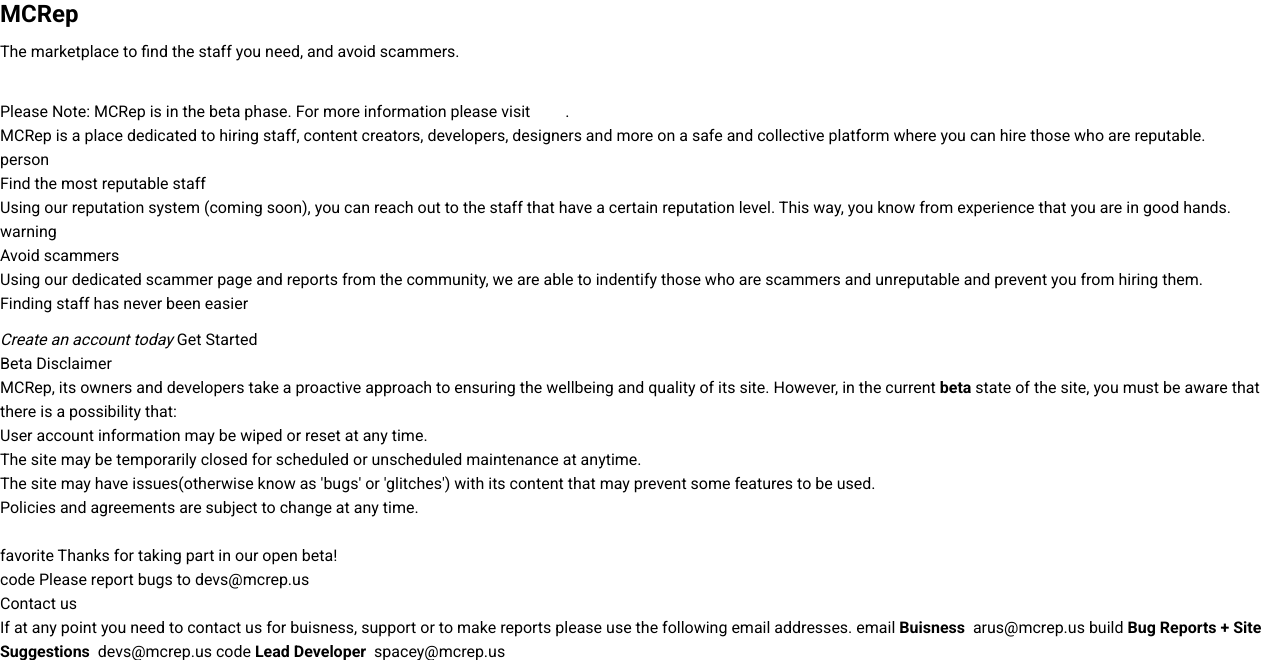
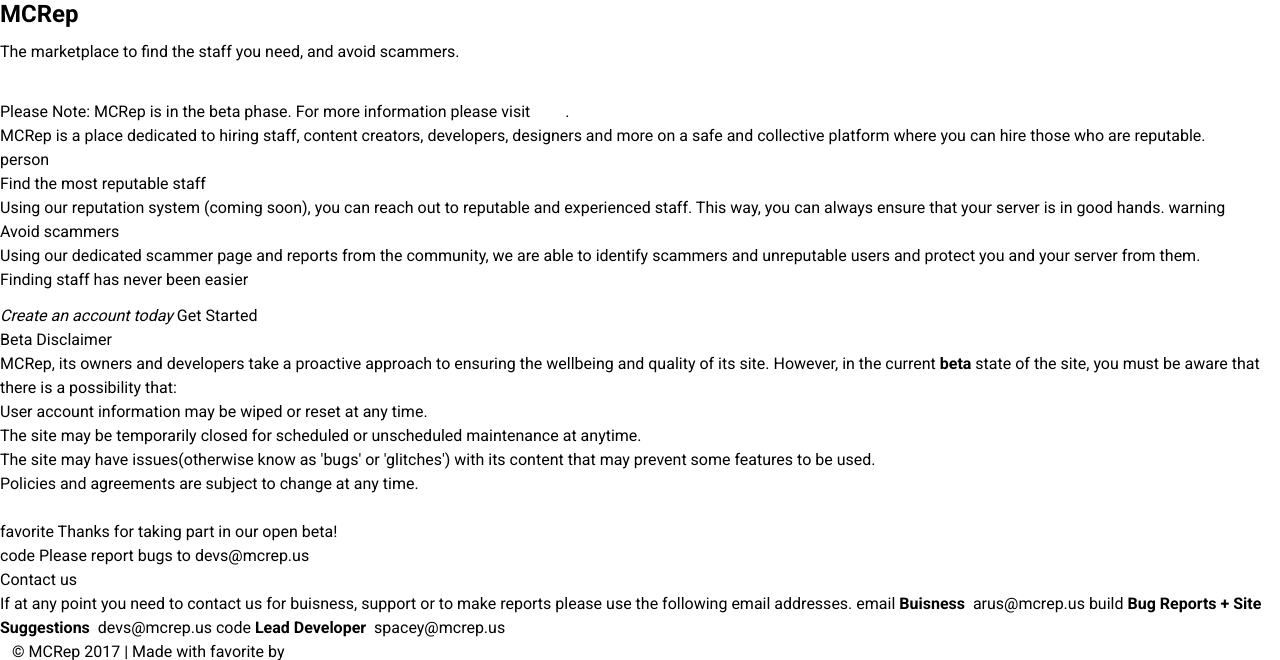
Before and after one commit to austinhuang0131/mcrep-site, a PHP site: page / in a window 1280 px wide. Shown: the part 185-845 px from the top of the page. Run offline with PHP 8.4, Linux system fonts and the light colour scheme; data that the repository does not hold is empty; some libraries are stand-ins or nearby versions.

Commit message:
Update index.php

```diff
--- a/index.php
+++ b/index.php
@@ -44,9 +44,9 @@
                         <div class="headline text-xs-center">Find the most reputable staff</div>
                       </v-card-title>
                       <v-card-text>
-                        Using our reputation system (coming soon), you can reach out to the staff that
-                        have a certain reputation level. This way, you know from experience that
-                        you are in good hands.
+                        Using our reputation system (coming soon), you can reach out to reputable
+                        and experienced staff.
+                        This way, you can always ensure that your server is in good hands.
                       </v-card-text>
                     </v-card>
                   </v-flex>
@@ -60,8 +60,8 @@
                       </v-card-title>
                       <v-card-text>
                         Using our dedicated scammer page and reports from the community,
-                        we are able to indentify those who are scammers and unreputable
-                        and prevent you from hiring them.
+                        we are able to identify scammers and unreputable users and protect
+                        you and your server from them.
                       </v-card-text>
                     </v-card>
                   </v-flex>
```
